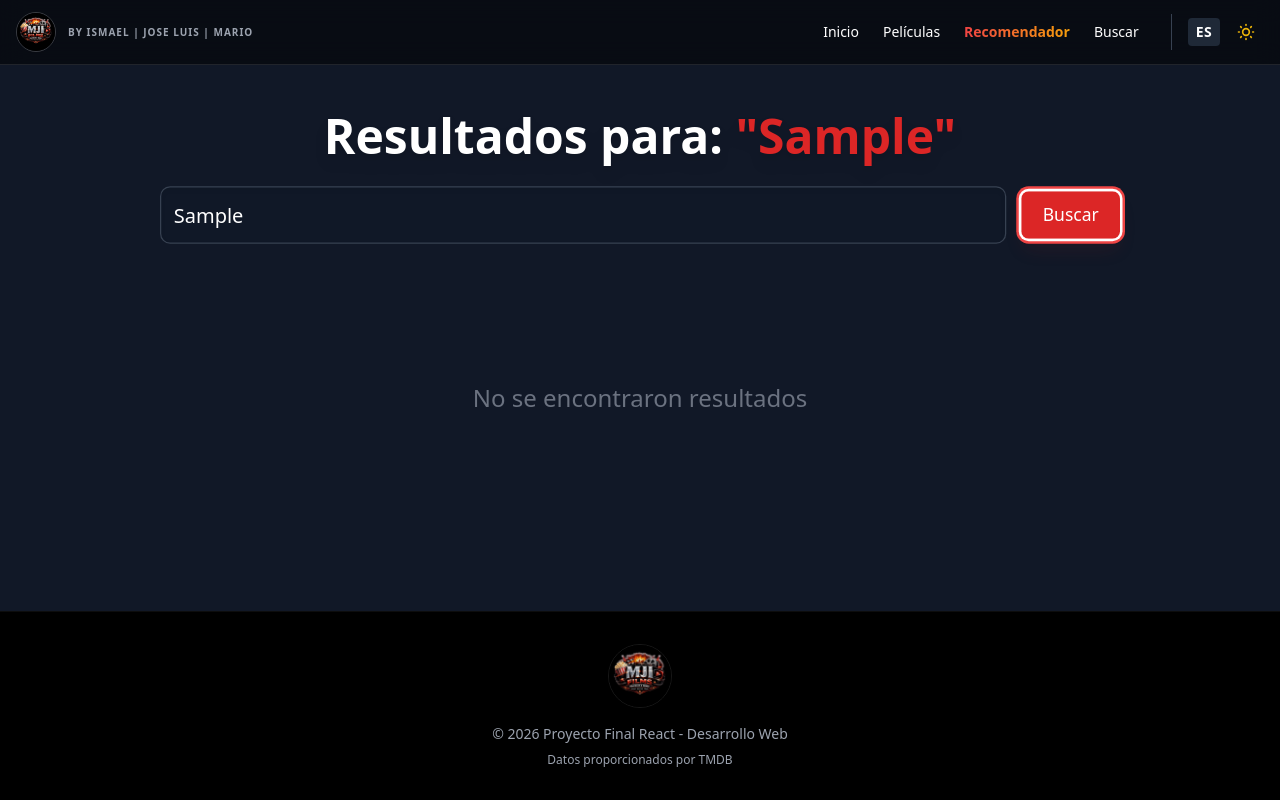
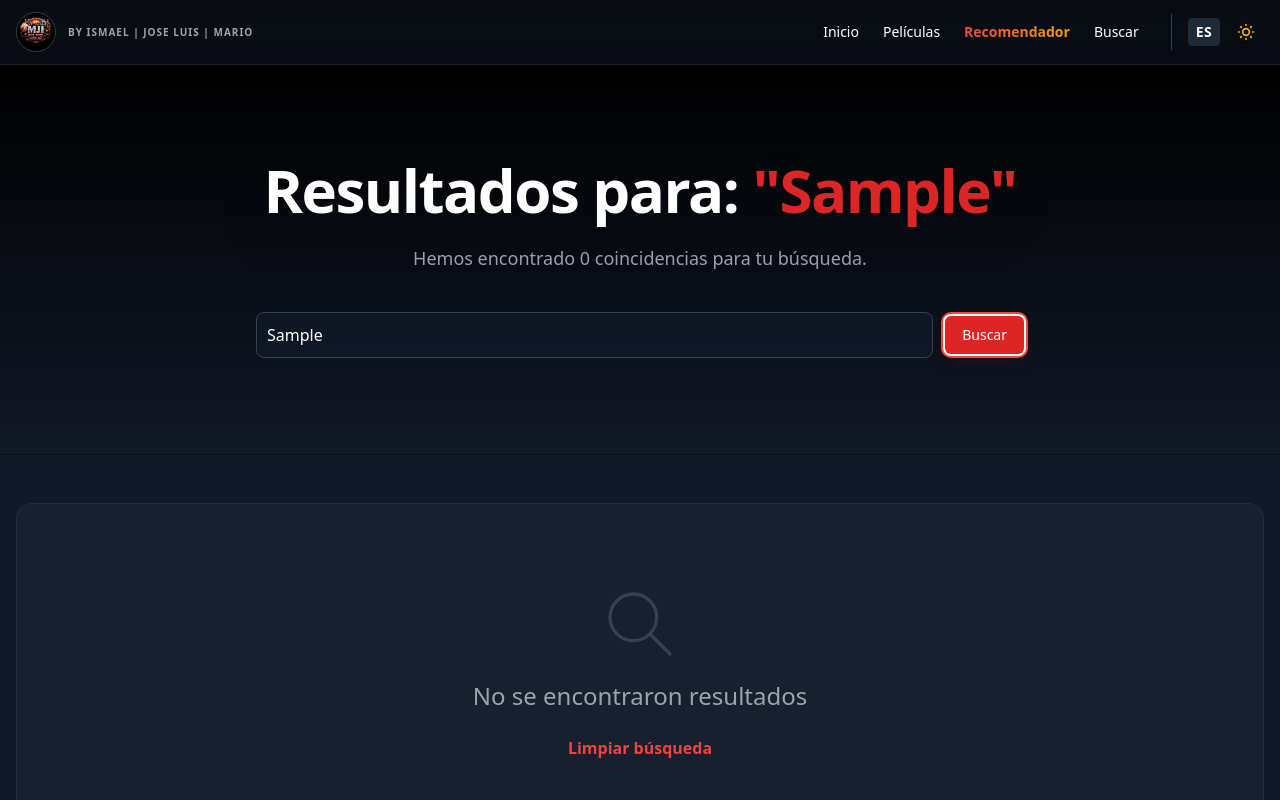
Before and after one commit to ismaelfrdaw/ProyFinalDWEC, a React (Vite) app: page /search in a window 1280 px wide. Both pictures are taken after typing "Sample" into the empty fields and a click on the button "Buscar". Shown: the top 800 px of the page. Built offline with nearby package versions, Linux system fonts and the light colour scheme.

Commit message:
fix: total redesign of SearchPage to include interactive bar and recommendations

```diff
--- a/src/App.tsx
+++ b/src/App.tsx
@@ -7,7 +7,7 @@ import DetailsPage from './pages/DetailsPage';
 import QuizPage from './pages/QuizPage';
 
 function App() {
-  console.log("App Rendering..."); // Debug log
+  console.log("MJI Films App Initializing...");
   return (
     <BrowserRouter>
       <Routes>
@@ -18,7 +18,12 @@ function App() {
           <Route path="quiz" element={<QuizPage />} />
           <Route path="movie/:id" element={<DetailsPage />} />
           <Route path="tv/:id" element={<DetailsPage />} />
-          <Route path="*" element={<div className="p-10 text-white">404 - Página no encontrada</div>} />
+          <Route path="*" element={
+            <div className="min-h-[50vh] flex flex-col items-center justify-center text-white">
+              <h1 className="text-6xl font-black text-red-600 mb-4">404</h1>
+              <p className="text-xl text-gray-400">Página no encontrada</p>
+            </div>
+          } />
         </Route>
       </Routes>
     </BrowserRouter>
--- a/src/pages/SearchPage.tsx
+++ b/src/pages/SearchPage.tsx
@@ -18,8 +18,12 @@ const SearchPage = () => {
     useEffect(() => {
         const fetchTrending = async () => {
             if (!query) {
+                try {
                     const data = await getTrending('week');
                     setTrending(data);
+                } catch (error) {
+                    console.error("Error fetching trending in SearchPage:", error);
+                }
             }
         };
         fetchTrending();
@@ -49,38 +53,72 @@ const SearchPage = () => {
     }, [query]);
 
     return (
-        <div className="container mx-auto px-4 py-12">
-            <div className="max-w-4xl mx-auto mb-16 text-center">
-                <h1 className="text-4xl md:text-5xl font-bold text-white mb-8 drop-shadow-lg">
-                    {query ? t.search.results_for : t.nav.search} {query && <span className="text-red-600 block md:inline">"{query}"</span>}
+        <div className="min-h-screen bg-gray-900 transition-colors duration-500">
+            {/* Search Hero */}
+            <div className="bg-gradient-to-b from-black to-gray-900 py-16 md:py-24 border-b border-white/5">
+                <div className="container mx-auto px-4">
+                    <div className="max-w-4xl mx-auto text-center">
+                        <h1 className="text-4xl md:text-6xl font-extrabold text-white mb-6 tracking-tight drop-shadow-2xl">
+                            {query ? (
+                                <>
+                                    {t.search.results_for} <span className="text-red-600">"{query}"</span>
+                                </>
+                            ) : (
+                                t.nav.search
+                            )}
                         </h1>
-                <div className="flex justify-center scale-110 md:scale-125 mb-4">
+                        <p className="text-gray-400 text-lg mb-10 max-w-2xl mx-auto">
+                            {query ? `Hemos encontrado ${results.length} coincidencias para tu búsqueda.` : "Busca entre millones de películas, series y actores por todo el mundo."}
+                        </p>
+                        <div className="flex justify-center transform hover:scale-[1.02] transition-transform">
                             <SearchBar />
                         </div>
                     </div>
+                </div>
+            </div>
 
+            {/* Content Area */}
+            <div className="container mx-auto px-4 py-12">
                 {loading ? (
-                <div className="py-20 flex justify-center"><Loader /></div>
+                    <div className="py-20 flex flex-col items-center gap-4">
+                        <Loader />
+                        <p className="text-gray-500 animate-pulse">Buscando en la base de datos...</p>
+                    </div>
                 ) : query ? (
                     results.length > 0 ? (
+                        <div className="animate-in fade-in duration-700">
                             <MovieGrid items={results} />
+                        </div>
                     ) : (
-                    <div className="text-center py-20 text-gray-500">
-                        <p className="text-2xl">{t.search.no_results}</p>
+                        <div className="text-center py-20 bg-gray-800/50 rounded-2xl border border-white/5">
+                            <svg xmlns="http://www.w3.org/2000/svg" className="h-20 w-20 text-gray-700 mx-auto mb-4" fill="none" viewBox="0 0 24 24" stroke="currentColor">
+                                <path strokeLinecap="round" strokeLinejoin="round" strokeWidth={1} d="M21 21l-6-6m2-5a7 7 0 11-14 0 7 7 0 0114 0z" />
+                            </svg>
+                            <p className="text-2xl text-gray-400 font-medium">{t.search.no_results}</p>
+                            <button
+                                onClick={() => window.location.href = '/search'}
+                                className="mt-6 text-red-500 hover:text-red-400 font-bold transition-colors"
+                            >
+                                Limpiar búsqueda
+                            </button>
                         </div>
                     )
                 ) : (
-                <div className="animate-in fade-in slide-in-from-bottom-4 duration-700">
-                    <div className="flex items-center gap-3 mb-8 border-b border-white/10 pb-4">
-                        <div className="w-2 h-8 bg-red-600 rounded-full"></div>
-                        <h2 className="text-2xl font-bold text-white uppercase tracking-wider">
+                    <div className="animate-in fade-in slide-in-from-bottom-8 duration-1000">
+                        <div className="flex items-center gap-4 mb-10">
+                            <div className="w-1.5 h-10 bg-red-600 rounded-full shadow-[0_0_15px_rgba(220,38,38,0.5)]"></div>
+                            <div>
+                                <h2 className="text-3xl font-black text-white uppercase tracking-tighter">
                                     {t.home.trending}
                                 </h2>
+                                <p className="text-gray-500 text-sm">Lo más visto esta semana en MJI Films</p>
+                            </div>
                         </div>
                         <MovieGrid items={trending} />
                     </div>
                 )}
             </div>
+        </div>
     );
 };
 
```
Lines whose indentation alone changed are shown as unchanged.
